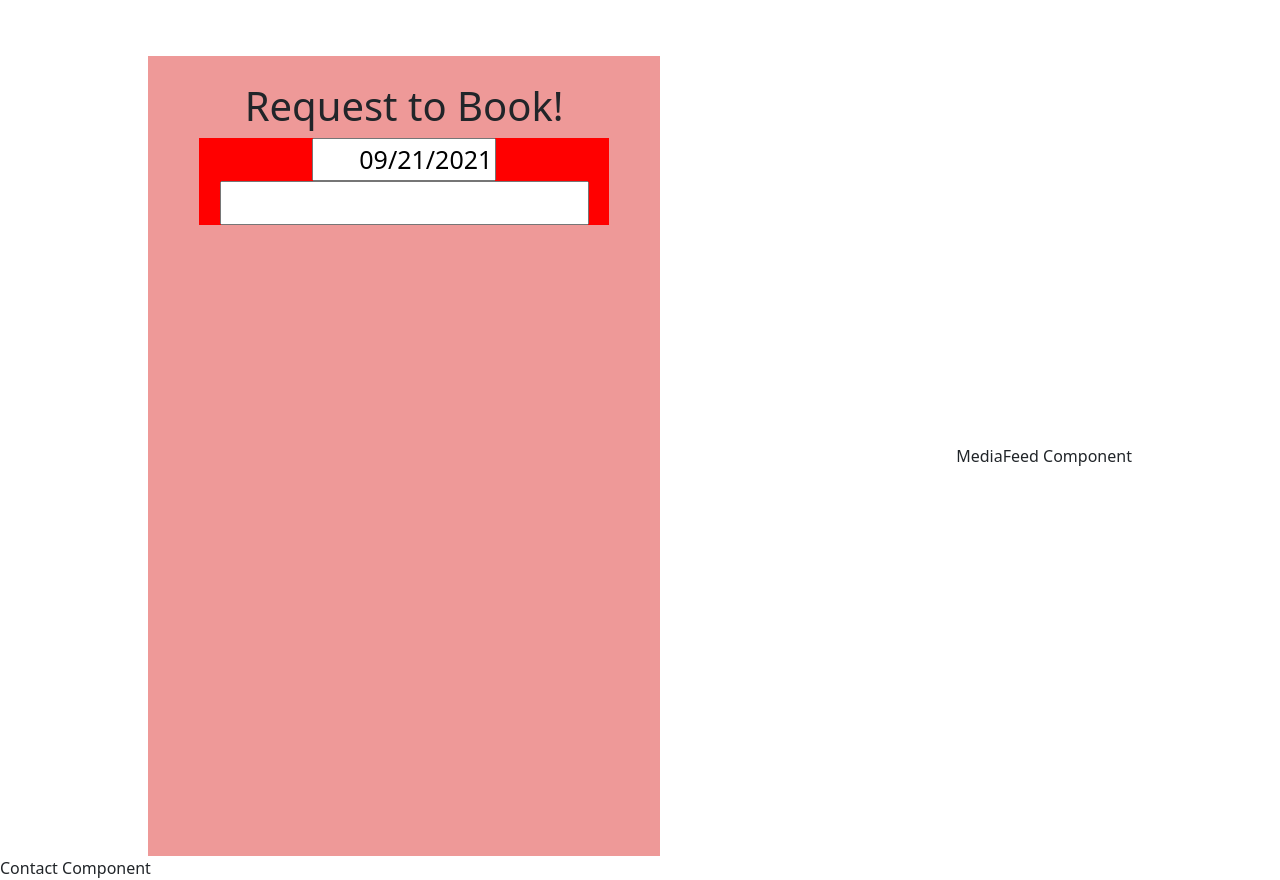
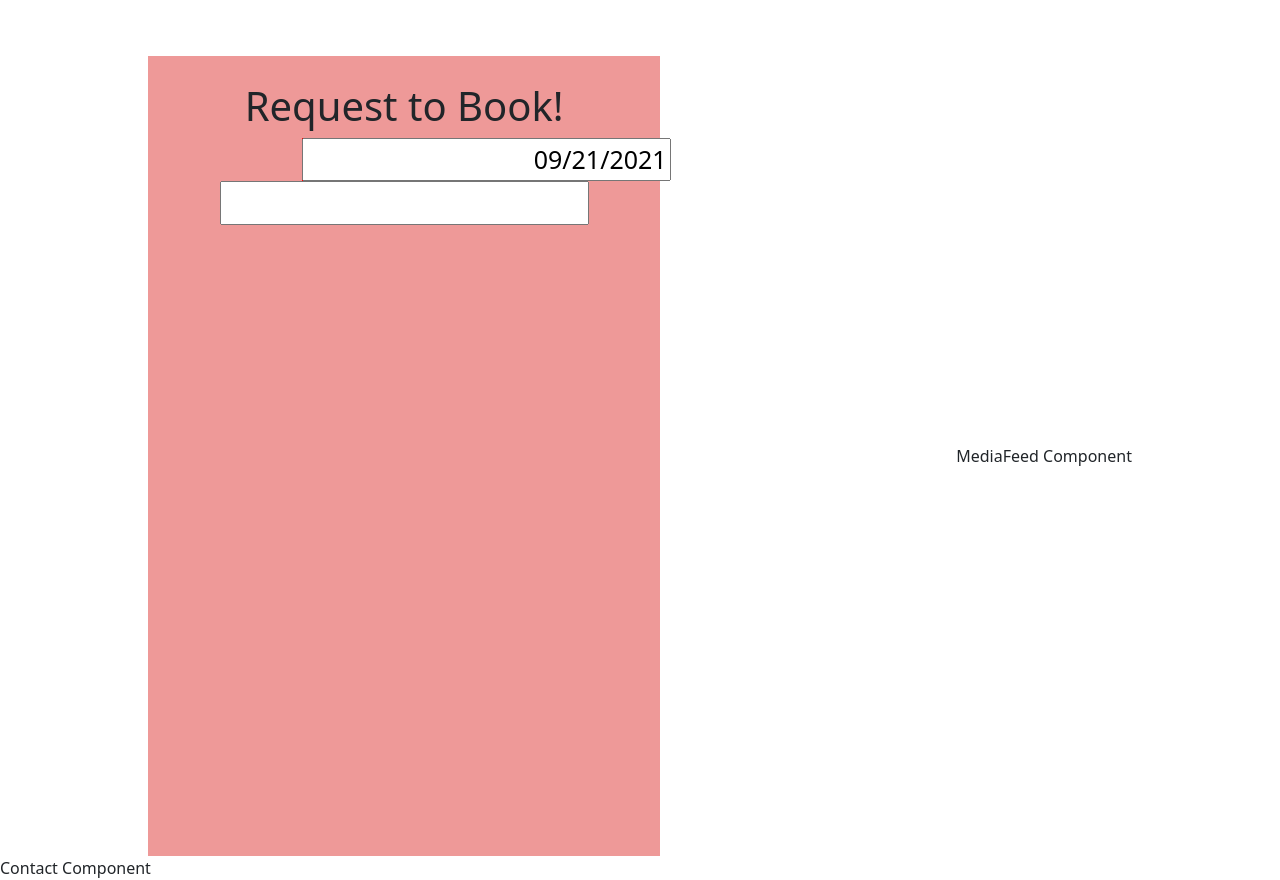
Before and after one commit to whiteceric/boobys_kitchen, a React (Create React App) app in the folder frontend/: page / in a window 1280 px wide. Shown: the part 1580-2460 px from the top of the page. Built offline with nearby package versions, Linux system fonts and the light colour scheme.

Commit message:
CSS Selector for datepicker

```diff
--- a/frontend/src/components/BookForm/BookForm.css
+++ b/frontend/src/components/BookForm/BookForm.css
@@ -18,10 +18,11 @@
   align-items: center;
 
   width: 80%;
-  background-color: red;
 }
 
-.bookFormDatePicker {
+.react-datepicker-wrapper {
+  background-color: red;
+
   width: 50%;
 
   display: flex;
@@ -30,6 +31,11 @@
   justify-self: center;
   font-size: 25px;
 
+  text-align: center;
+}
+
+.react-datepicker-wrapper input {
+  justify-self: center;
   text-align: right;
 }
 
--- a/frontend/src/components/BookForm/BookForm.js
+++ b/frontend/src/components/BookForm/BookForm.js
@@ -14,7 +14,6 @@ const BookForm = () => {
       <h1 className="bookFormTitle">Request to Book!</h1>
       <div className="formContainer">
         <DatePicker
-          className="bookFormDatePicker"
           selected={date}
           onChange={(date) => setDate(date)}
         />
```
